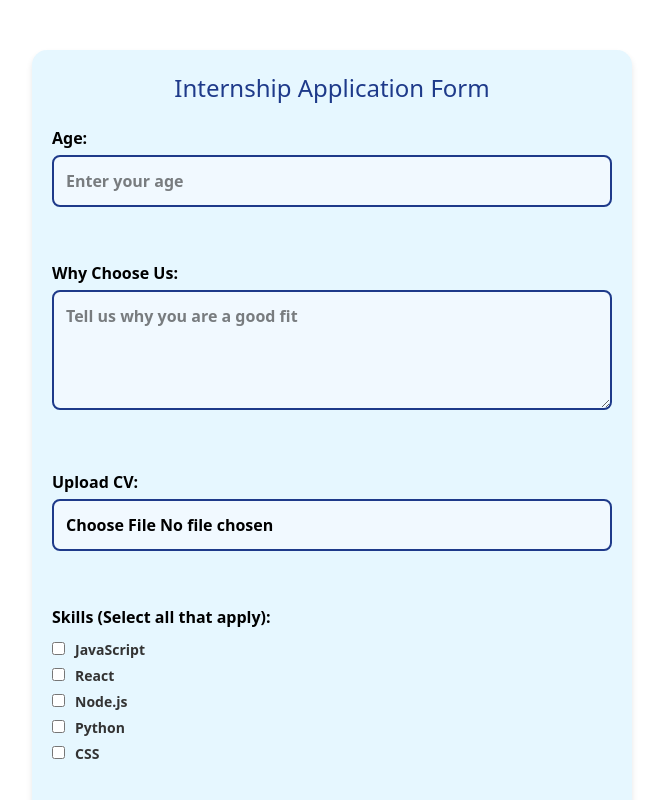
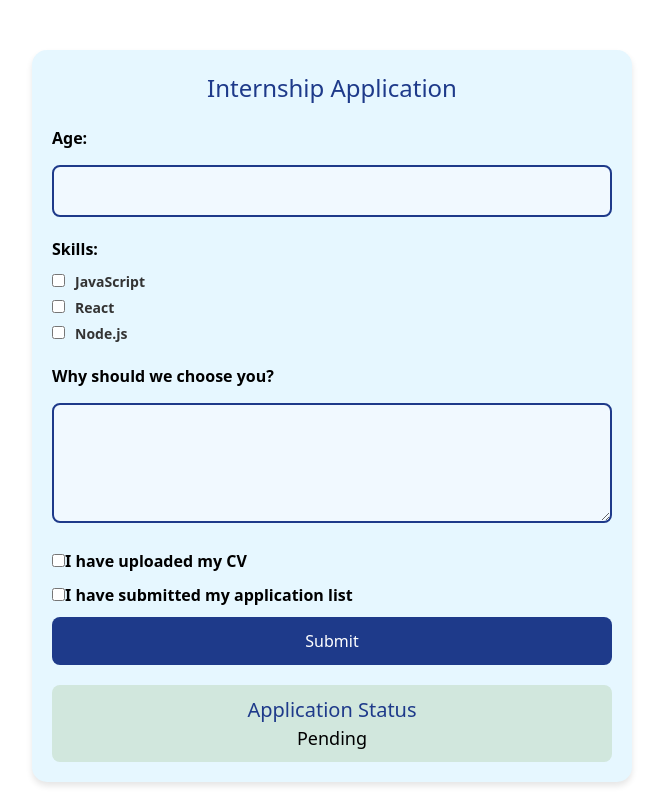
Before and after one commit to Ogendo-star/Internship-Application-Portal, a React (Vite) app: page / in a window 1280 px wide. Shown: the top 800 px of the page, without its empty margins (308-971 px from the left). Built offline with nearby package versions, Linux system fonts and the light colour scheme.

Commit message:
Resolved conflicts and finalized form and status functionality

```diff
--- a/src/App.css
+++ b/src/App.css
@@ -1,5 +1,3 @@
-/* In your App.css or a separate CSS file */
-
 /* Main container */
 .form-container {
   background-color: #e6f7ff;
--- a/src/App.jsx
+++ b/src/App.jsx
@@ -1,9 +1,8 @@
 import React, { useState } from "react";
-import './App.css'; // Make sure the path is correct here
+import './App.css'; // Ensure the path is correct here
 import FormStatus from './components/FormStatus';
 
 const ApplicationForm = () => {
-  // State to track form data
   const [formData, setFormData] = useState({
     age: "",
     cvUploaded: false,
@@ -21,128 +20,101 @@ const ApplicationForm = () => {
     }));
   };
 
-  // Handle skill checkbox change
-  const handleSkillChange = (e) => {
-    const { value, checked } = e.target;
-    setFormData((prevData) => ({
-      ...prevData,
-      selectedSkills: checked
-        ? [...prevData.selectedSkills, value]
-        : prevData.selectedSkills.filter((skill) => skill !== value),
-    }));
-  };
-
-  // Handle form submission
-  const handleSubmit = (e) => {
-    e.preventDefault();
-    // Handle form submission (e.g., send data to server)
-  };
-
   return (
     <div className="form-container">
-      <h1 className="form-title">Internship Application Form</h1>
-      <form onSubmit={handleSubmit} className="application-form">
-        <label>
-          Age:
+      <h2 className="form-title">Internship Application</h2>
+      <form className="application-form">
+        <div className="form-group">
+          <label htmlFor="age">Age:</label>
           <input
             type="number"
+            id="age"
             name="age"
+            className="input-field"
             value={formData.age}
             onChange={handleChange}
-            min="1"
+            min="18" // Age validation: must be 18 or older
             required
-            className="input-field"
-            placeholder="Enter your age"
           />
-        </label>
-        <br />
-        <label>
-          Why Choose Us:
-          <textarea
-            name="whyChooseUs"
-            value={formData.whyChooseUs}
-            onChange={handleChange}
-            required
-            className="input-field"
-            placeholder="Tell us why you are a good fit"
-          />
-        </label>
-        <br />
-        <label>
-          Upload CV:
-          <input
-            type="file"
-            name="cvUploaded"
-            onChange={(e) =>
-              setFormData((prevData) => ({
-                ...prevData,
-                cvUploaded: e.target.files.length > 0,
-              }))
-            }
-            className="input-field"
-          />
-        </label>
-        <br />
-        <label>Skills (Select all that apply):</label>
+        </div>
+
+        <div className="form-group">
+          <label htmlFor="skills">Skills:</label>
           <div className="checkbox-group">
             <label>
               <input
                 type="checkbox"
+                name="selectedSkills"
                 value="JavaScript"
-              onChange={handleSkillChange}
+                checked={formData.selectedSkills.includes("JavaScript")}
+                onChange={handleChange}
               />
               JavaScript
             </label>
             <label>
               <input
                 type="checkbox"
+                name="selectedSkills"
                 value="React"
-              onChange={handleSkillChange}
+                checked={formData.selectedSkills.includes("React")}
+                onChange={handleChange}
               />
               React
             </label>
             <label>
               <input
                 type="checkbox"
+                name="selectedSkills"
                 value="Node.js"
-              onChange={handleSkillChange}
+                checked={formData.selectedSkills.includes("Node.js")}
+                onChange={handleChange}
               />
               Node.js
             </label>
+          </div>
+        </div>
+
+        <div className="form-group">
+          <label htmlFor="whyChooseUs">Why should we choose you?</label>
+          <textarea
+            id="whyChooseUs"
+            name="whyChooseUs"
+            className="input-field"
+            value={formData.whyChooseUs}
+            onChange={handleChange}
+            required
+          ></textarea>
+        </div>
+
+        <div className="form-group">
           <label>
             <input
               type="checkbox"
-              value="Python"
-              onChange={handleSkillChange}
+              name="cvUploaded"
+              checked={formData.cvUploaded}
+              onChange={handleChange}
             />
-            Python
+            I have uploaded my CV
           </label>
+        </div>
+
+        <div className="form-group">
           <label>
-            <input
-              type="checkbox"
-              value="CSS"
-              onChange={handleSkillChange}
-            />
-            CSS
-          </label>
-          {/* Add more checkboxes for additional skills */}
-        </div>
-        <br />
-        <label>
-          Application List Submitted:
             <input
               type="checkbox"
               name="applicationListSubmitted"
               checked={formData.applicationListSubmitted}
               onChange={handleChange}
-            className="input-field"
             />
+            I have submitted my application list
           </label>
-        <br />
-        <button type="submit" className="submit-btn">Submit Application</button>
+        </div>
+
+        <button type="submit" className="submit-btn">
+          Submit
+        </button>
       </form>
 
-      {/* Show FormStatus Component with current formData */}
       <FormStatus formData={formData} />
     </div>
   );
--- a/src/components/FormStatus.jsx
+++ b/src/components/FormStatus.jsx
@@ -1,33 +1,18 @@
-import React from 'react';
+import React from "react";
 
 const FormStatus = ({ formData }) => {
-  const {
-    age,
-    cvUploaded,
-    whyChooseUs,
-    selectedSkills,
-    applicationListSubmitted,
-  } = formData;
+  let statusMessage = "Pending";
 
-  const isAccepted =
-    age >= 18 &&
-    cvUploaded &&
-    whyChooseUs.trim().length > 10 &&
-    selectedSkills.length > 0 &&
-    applicationListSubmitted;
-
-  const isRejected = age < 18 || !cvUploaded;
-
-  const getStatus = () => {
-    if (isAccepted) return "✅ Accepted";
-    if (isRejected) return "❌ Rejected";
-    return "⏳ Pending";
-  };
+  if (formData.age && formData.selectedSkills.length > 0 && formData.cvUploaded && formData.applicationListSubmitted) {
+    statusMessage = "Accepted";
+  } else if (formData.age && formData.selectedSkills.length > 0) {
+    statusMessage = "Pending";
+  }
 
   return (
     <div className="form-status">
-      <h2>Application Status:</h2>
-      <p>{getStatus()}</p>
+      <h2>Application Status</h2>
+      <p>{statusMessage}</p>
     </div>
   );
 };
```
Lines whose indentation alone changed are shown as unchanged.
